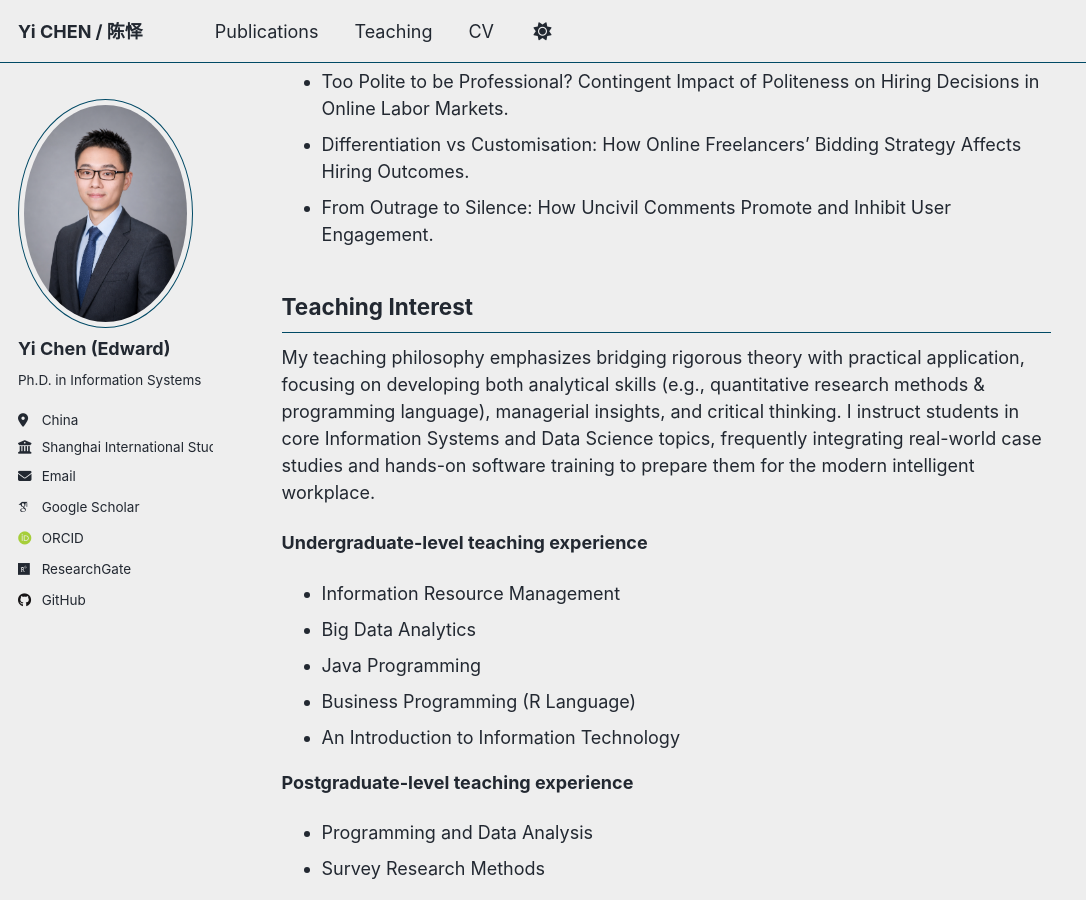
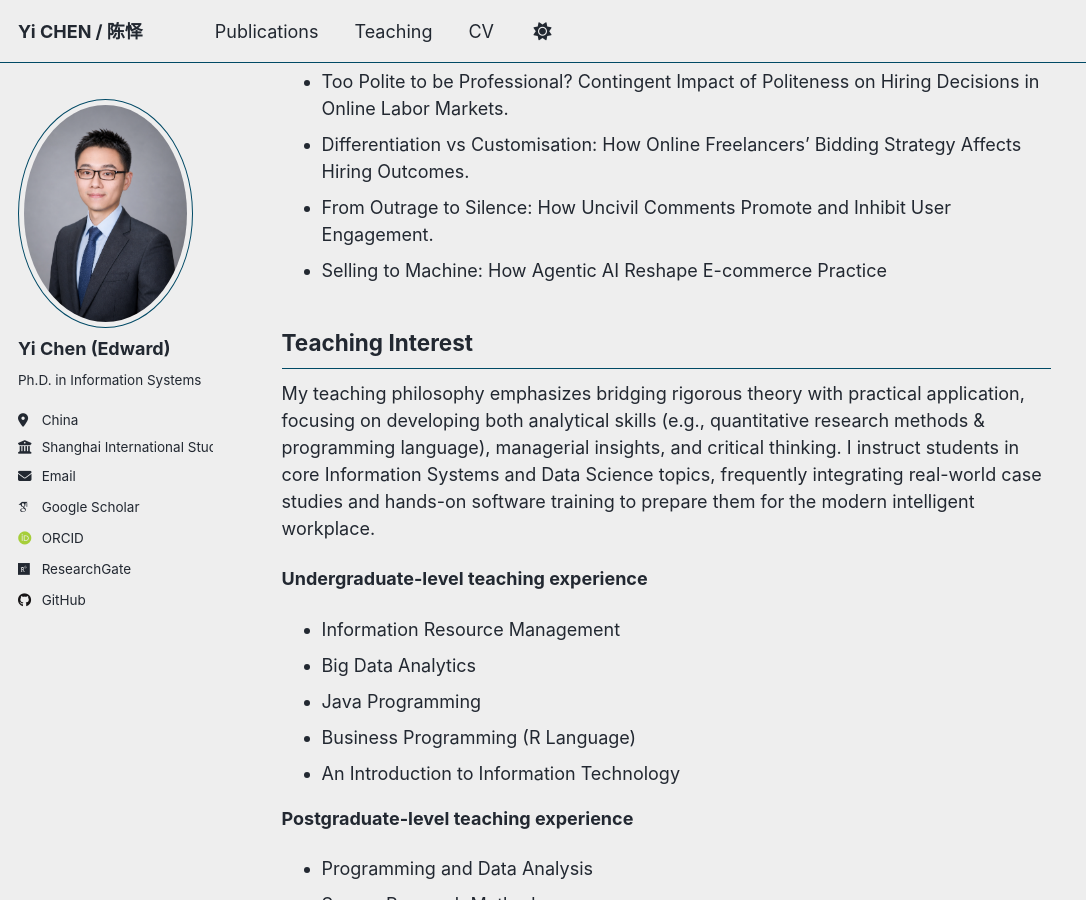
Before and after one commit to chenyi-edward/chenyi-edward.github.io, a Jekyll site: the page built from _pages/about.md, in a window 1280 px wide and 900 px high, scrolled down 1792 px. Shown: the whole window, without its empty margins (0-1086 px from the left). Built offline with Jekyll 4.4.1, drawn with Linux system fonts in a browser that asks for light colours; some web fonts are replaced; a script that is not in the unit is left out.

Commit message:
Add agentic AI e-commerce working project

```diff
--- a/_pages/about.md
+++ b/_pages/about.md
@@ -41,6 +41,7 @@ Key Research Areas
 * Too Polite to be Professional? Contingent Impact of Politeness on Hiring Decisions in Online Labor Markets.
 * Differentiation vs Customisation: How Online Freelancers’ Bidding Strategy Affects Hiring Outcomes.
 * From Outrage to Silence: How Uncivil Comments Promote and Inhibit User Engagement.
+* Selling to Machine: How Agentic AI Reshape E-commerce Practice
 
 Teaching Interest
 ------
```
